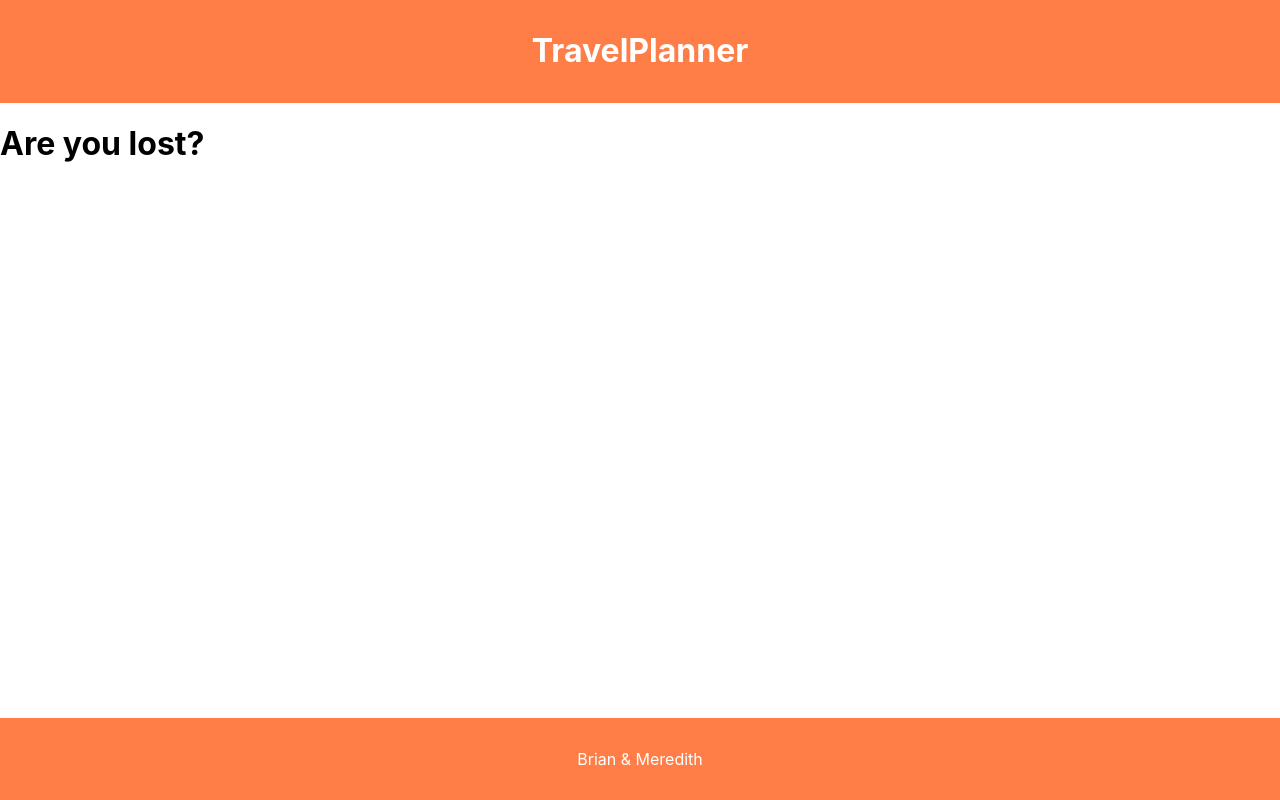
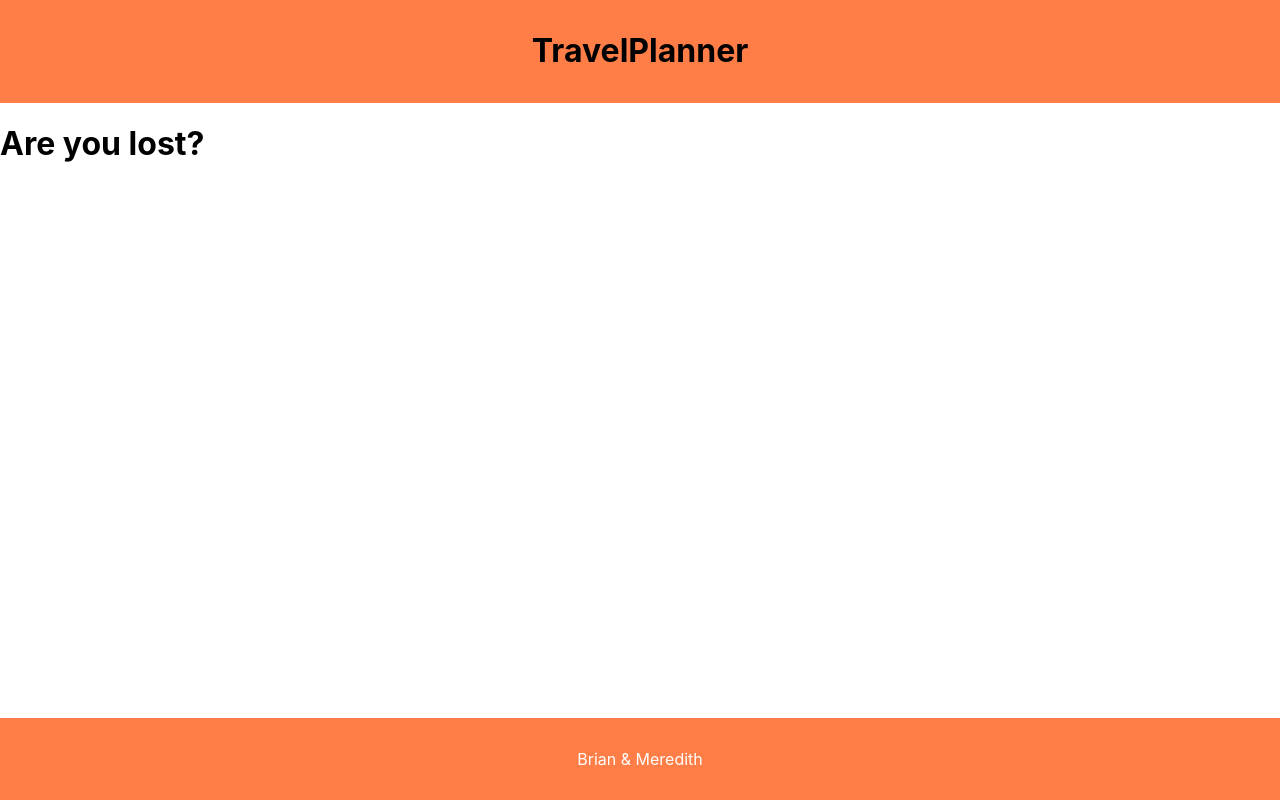
Before and after one commit to brianryu/FightClub-FE, a React (Create React App) app: page / in a window 1280 px wide. Built offline with nearby package versions, Linux system fonts and the light colour scheme; what google-maps-react would draw is missing.

Commit message:
text decoration none

```diff
--- a/src/App.css
+++ b/src/App.css
@@ -60,3 +60,8 @@ img {
   left: 0 ; right: 0; bottom: 0;
   height:[footer-height]
 }
+
+a {
+  text-decoration: none;
+  color: black;
+}
--- a/src/components/MapContainer.js
+++ b/src/components/MapContainer.js
@@ -57,8 +57,6 @@ class MapContainer extends React.Component {
             this.state.destinationLat || this.state.destinationLng > 0 ? (
 
                 <div style = {mapstyle}>
-                    <h1>{this.state.destinationLat}</h1>
-                    <h2>{this.state.destinationLng}</h2>
                     <Map google={this.props.google}
                         zoom={10}
                         style={mapstyle}
--- a/src/components/ToDoList.js
+++ b/src/components/ToDoList.js
@@ -15,8 +15,8 @@ class ToDoList extends React.Component {
     render() {
         return (
             <form onSubmit={(event) => {}}>
-            <label>Enter Your Task Here: </label>
-            <input placeholder="Name Of Trip" name="task" type="text" onChange={this.handleChange} value={this.state.task}/>
+            <label>Enter New Itinerary Item: </label>
+            <input placeholder="Type Here" name="task" type="text" onChange={this.handleChange} value={this.state.task}/>
             <input type="submit"/>
         </form>
         )
```
